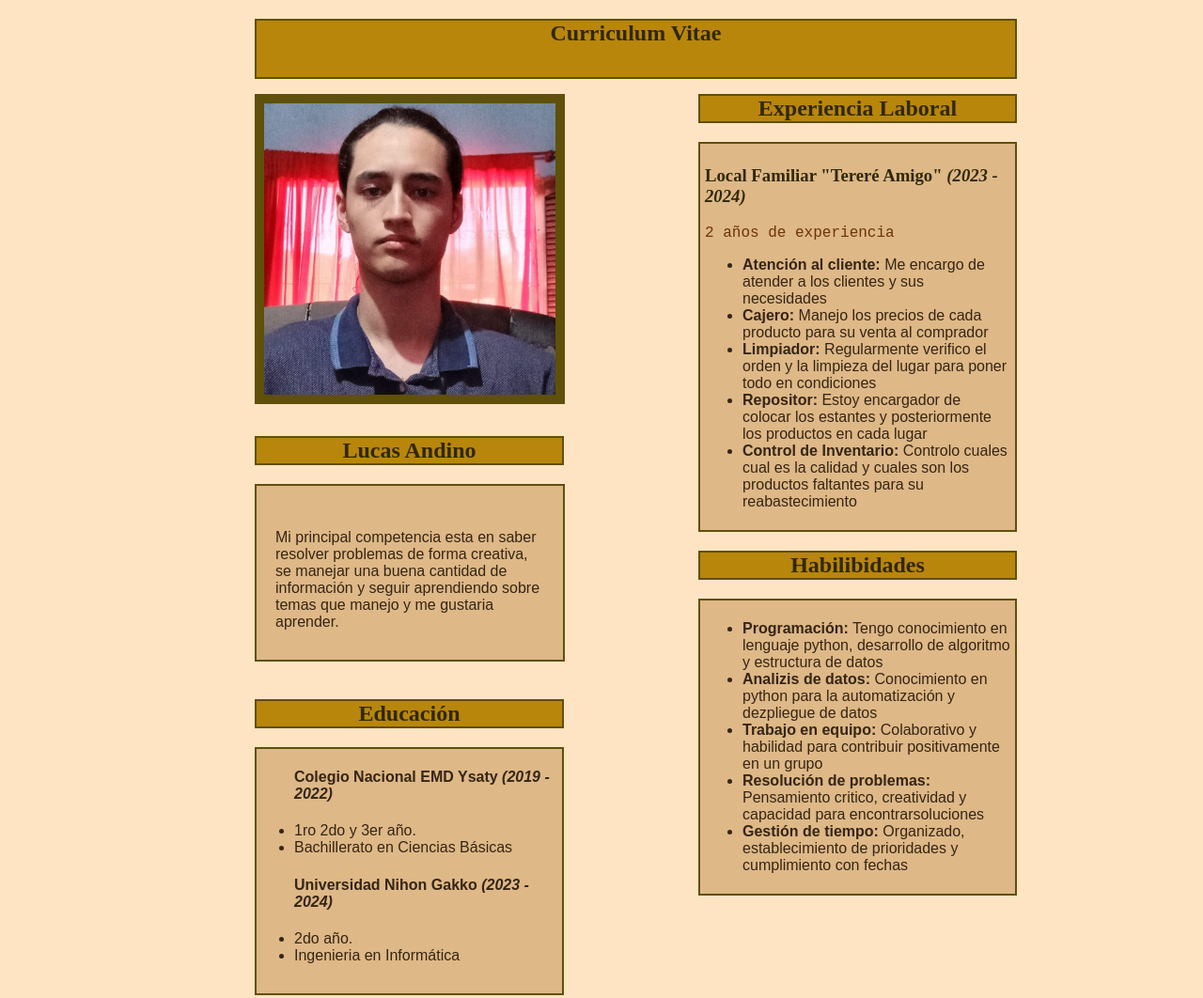
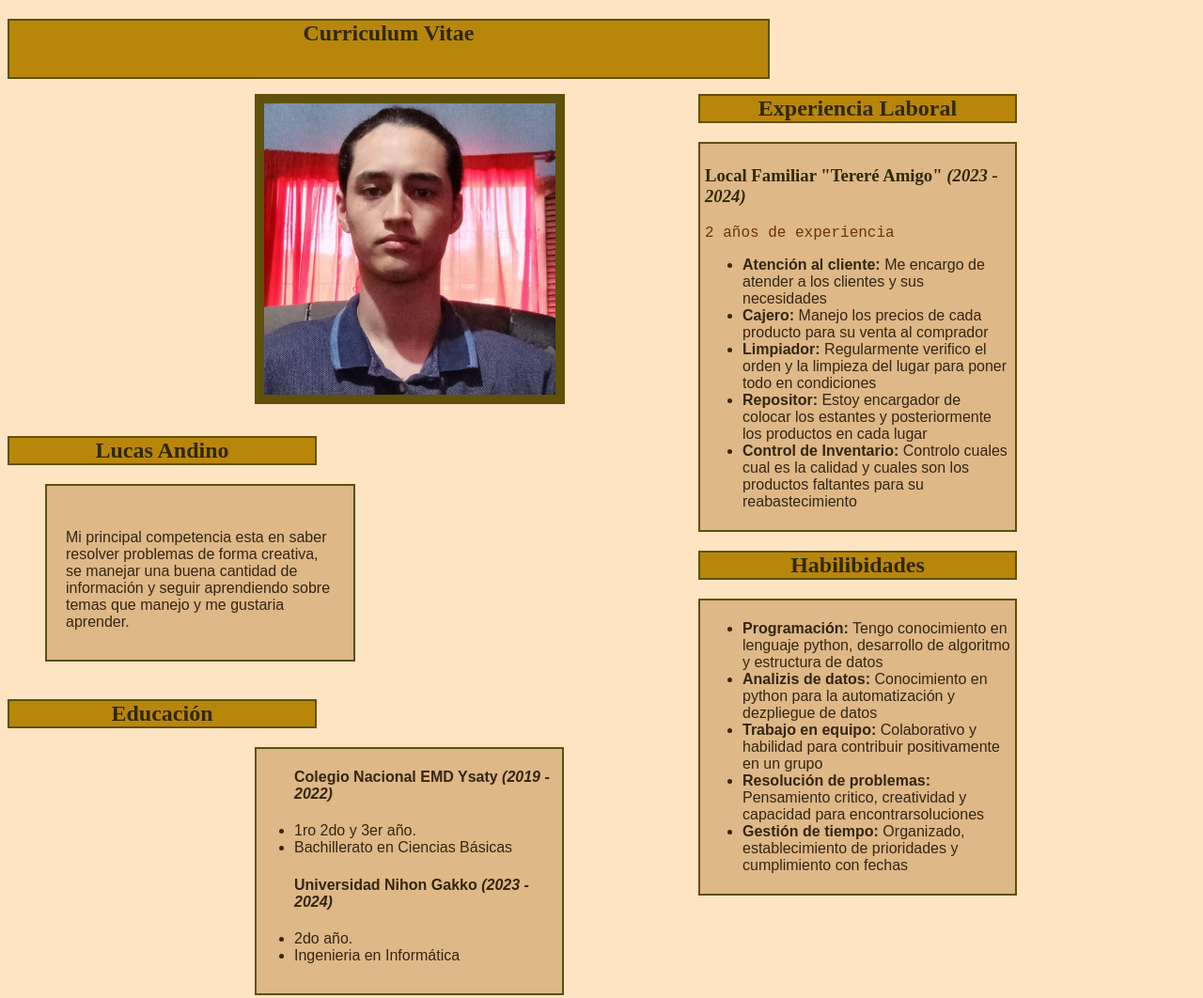
Before and after one commit to Lucas-Andino-G/CV-Lucas-Andino-CSS, a plain HTML site: page index.html in a window 1280 px wide. Shown: the top 1062 px of the page at 94% size. Drawn offline with Linux system fonts and the light colour scheme.

Commit message:
version4

```diff
--- a/style.css
+++ b/style.css
@@ -36,7 +36,6 @@ body{
     background-color:darkgoldenrod;
     border: 2px solid rgb(95, 80, 10);
     height: 60px;
-    margin-left: 263px;
     width: 807px;
 }
 
@@ -44,7 +43,6 @@ body{
 .lc{
     margin-top: 380px;
     text-align: center;
-    margin-left: 263px;
     width: 325px;
     background-color: darkgoldenrod;
     border: 2px solid rgb(95, 80, 10);
@@ -56,7 +54,6 @@ body{
     width: 286px;
     height: 125px;
     background-color: burlywood;
-    margin-left: 263px;
     padding: 30px 20px;
     border: 2px solid rgb(95, 80, 10);
 }
```
